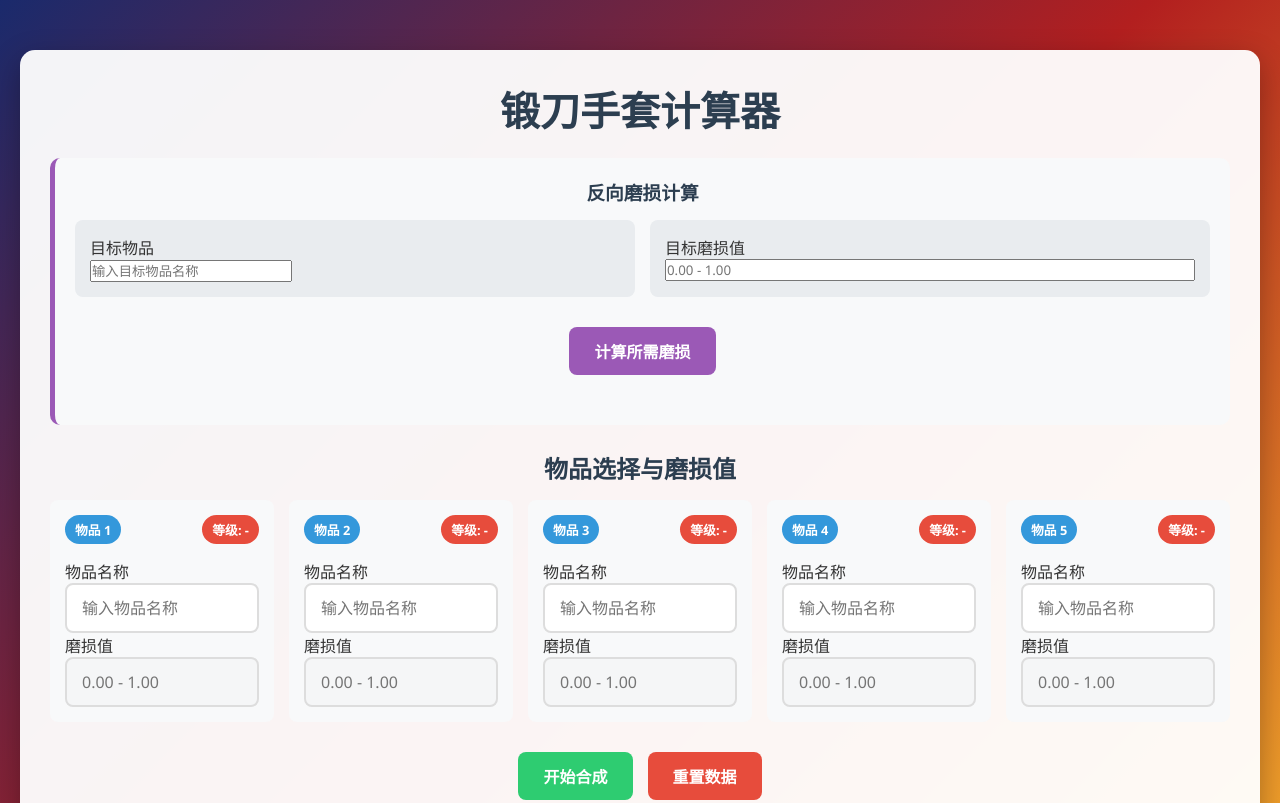
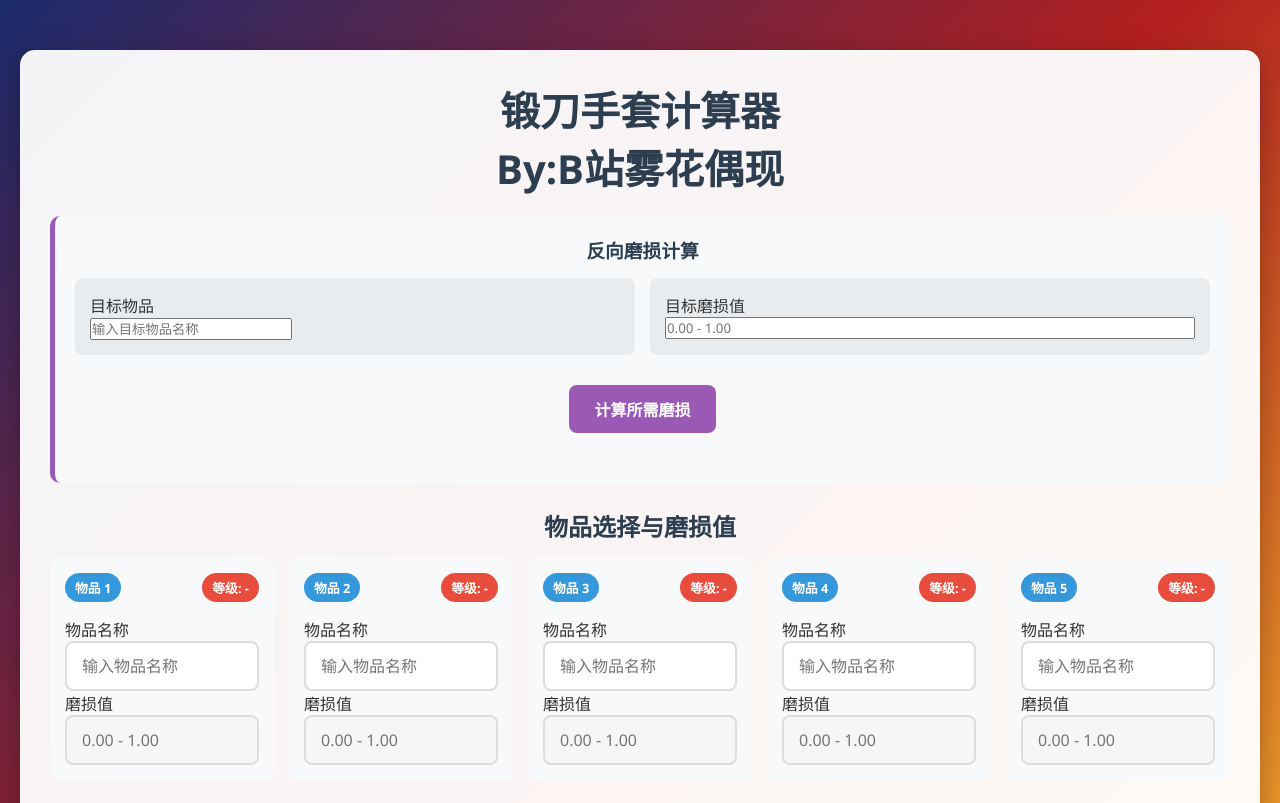
Before and after one commit to Cherryleave23/Cherryleave23.github.io, a plain HTML site: page index.html in a window 1280 px wide. Shown: the top 803 px of the page. Drawn offline with Linux system fonts and the light colour scheme.

Commit message:
Add files via upload

```diff
--- a/index.html
+++ b/index.html
@@ -3,7 +3,7 @@
 <head>
     <meta charset="UTF-8">
     <meta name="viewport" content="width=device-width, initial-scale=1.0">
-    <title>锻刀手套计算器 - 最终版</title>
+    <title>锻刀手套计算器v1</title>
     <style>
         * {
             margin: 0;
@@ -558,7 +558,7 @@
 </head>
 <body>
     <div class="container">
-        <h1>锻刀手套计算器</h1>
+        <h1>锻刀手套计算器<br>By:B站雾花偶现</h1>
 
         <!-- 反向计算区域 - 改为卡片样式 -->
         <div class="reverse-calculation">
```
